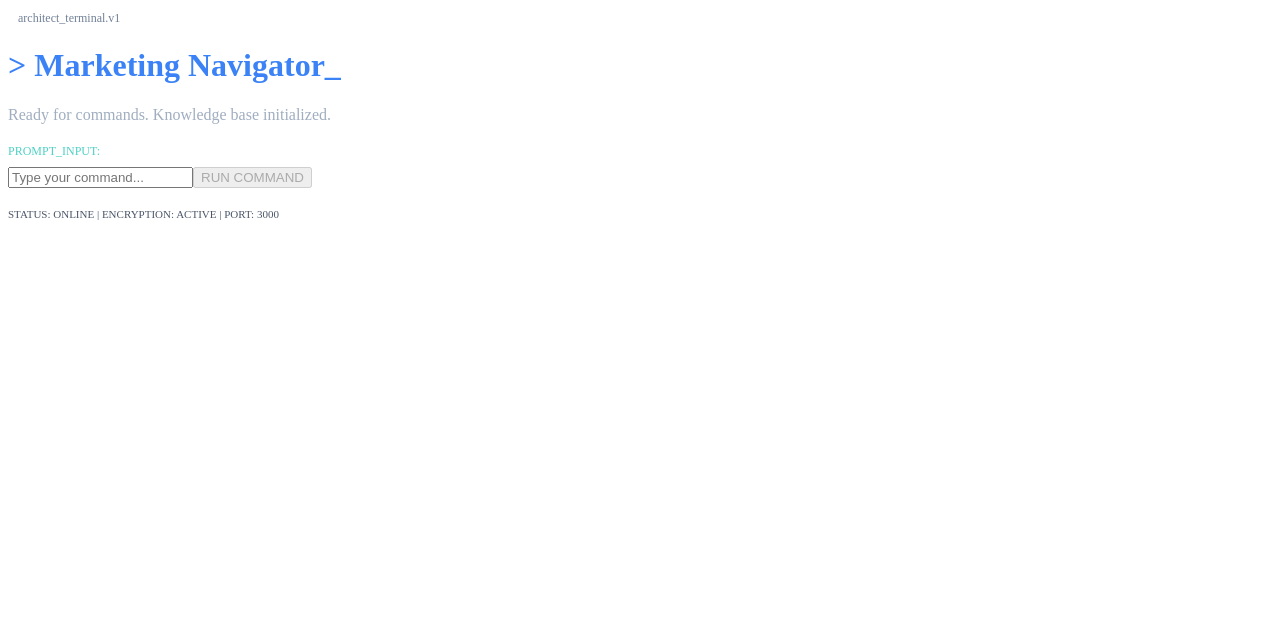
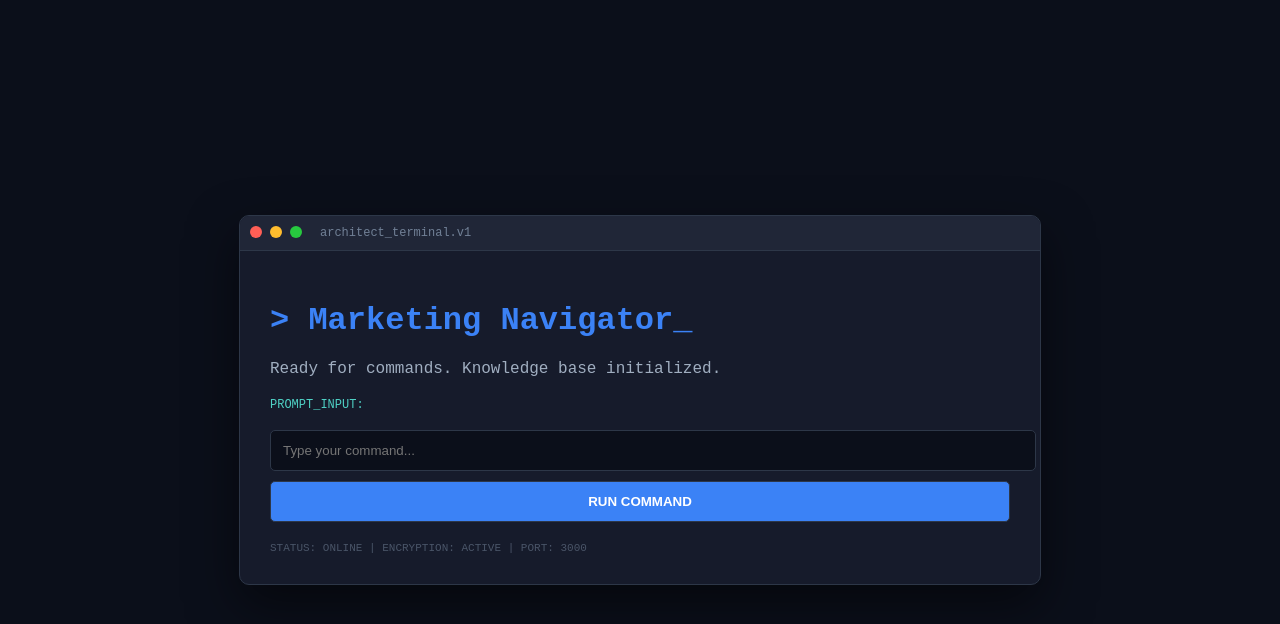
Before and after one commit to talll77-byte/marketing-exam, a Next.js app in the folder marketing-navigator/: page / in a window 1280 px wide. Shown: the top 624 px of the page. Built offline with nearby package versions, Linux system fonts and the light colour scheme.

Commit message:
Create layout.js

```diff
--- /dev/null
+++ b/marketing-navigator/app/layout.js
@@ -0,0 +1,14 @@
+import './globals.css'
+
+export const metadata = {
+  title: 'Marketing Navigator',
+  description: 'The Architect AI System',
+}
+
+export default function RootLayout({ children }) {
+  return (
+    <html lang="en">
+      <body>{children}</body>
+    </html>
+  )
+}
```
